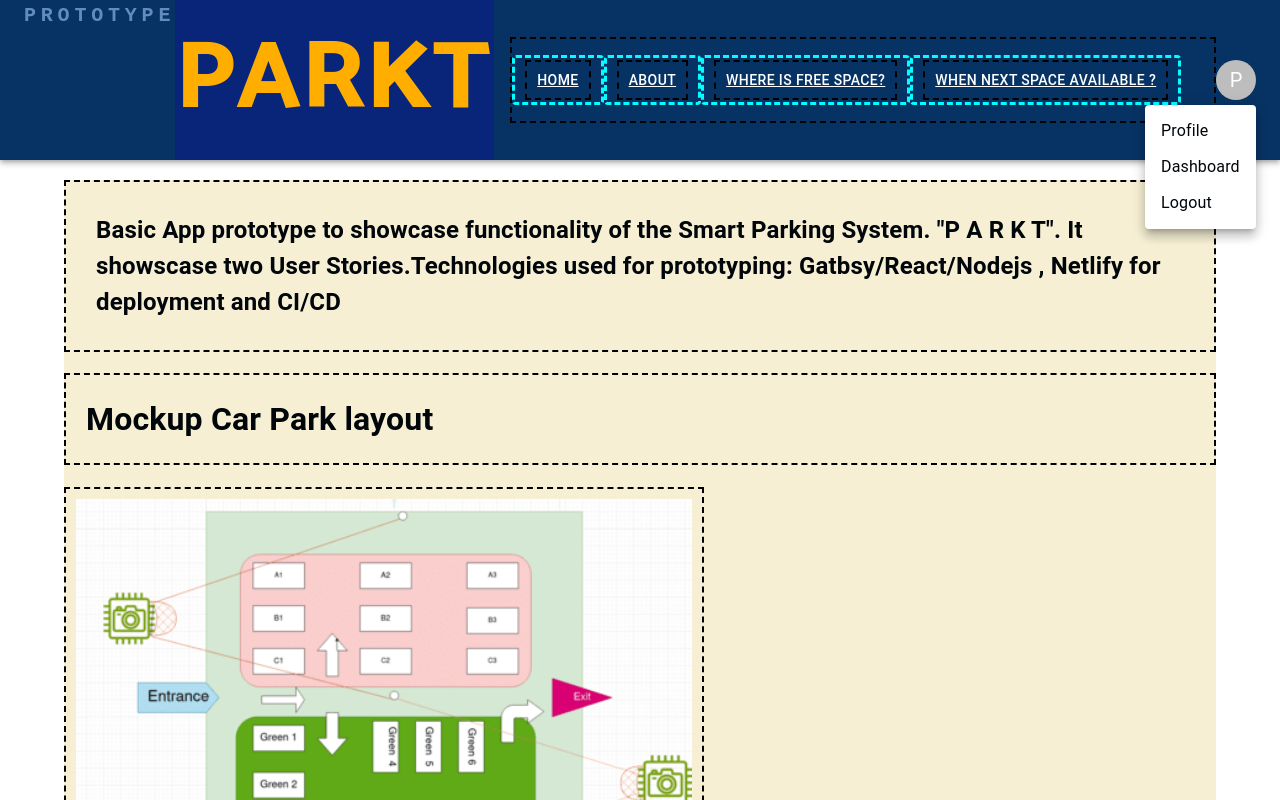
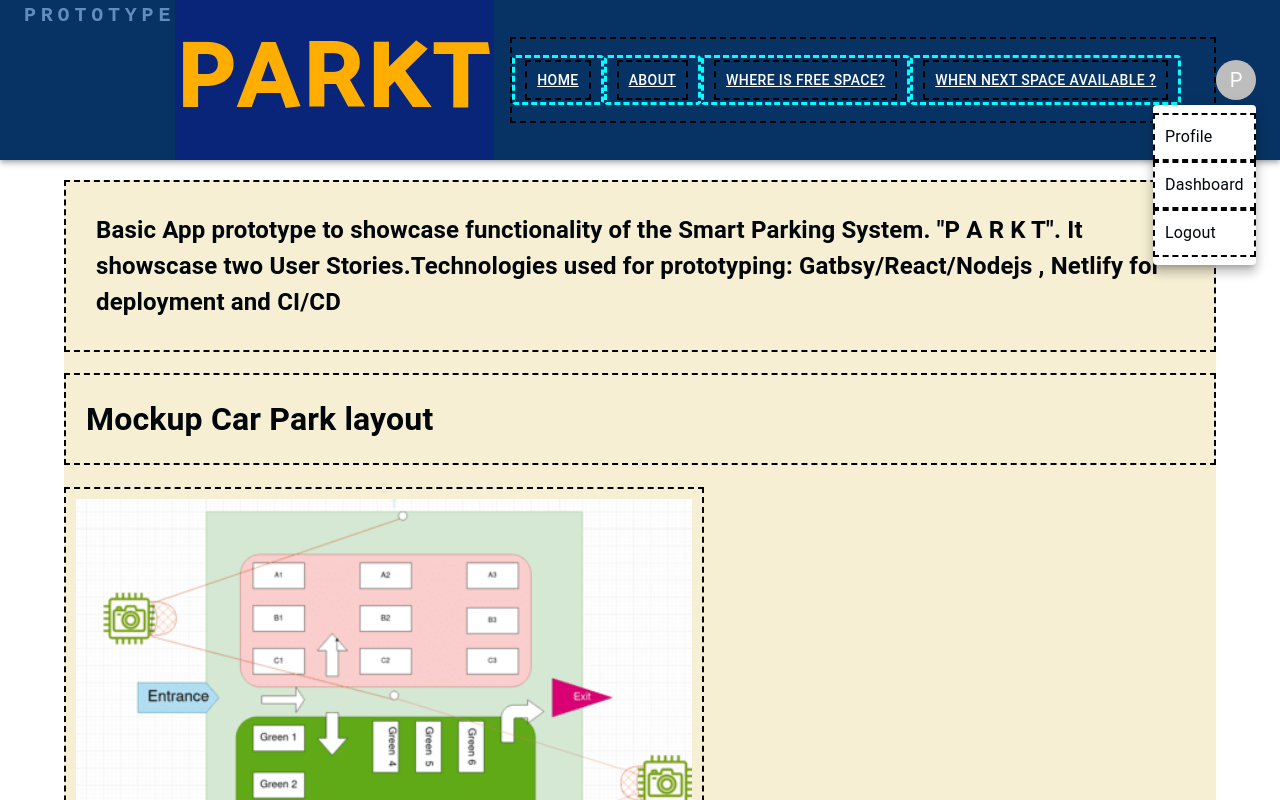
Before and after one commit to ovidiujordache/ParktPrototypeWeb, a Gatsby site: page / in a window 1280 px wide. Both pictures are taken after a click on the button "Open settings". Shown: the top 800 px of the page. Built offline with nearby package versions, Linux system fonts and the light colour scheme; Gatsby itself is replaced by a stand-in of ours.

Commit message:
latest tweaks for style

```diff
--- a/src/components/Navbar.js
+++ b/src/components/Navbar.js
@@ -168,7 +168,7 @@ function ResponsiveAppBar() {
               onClose={handleCloseUserMenu}
             >
               {settings.map((setting) => (
-                <MenuItem key={setting} onClick={handleCloseUserMenu}>
+                <MenuItem style={{border:'2px dashed black' ,padding:'10px'} } key={setting} onClick={handleCloseUserMenu}>
                   <Typography textAlign="center">{setting}</Typography>
                 </MenuItem>
               ))}
```
